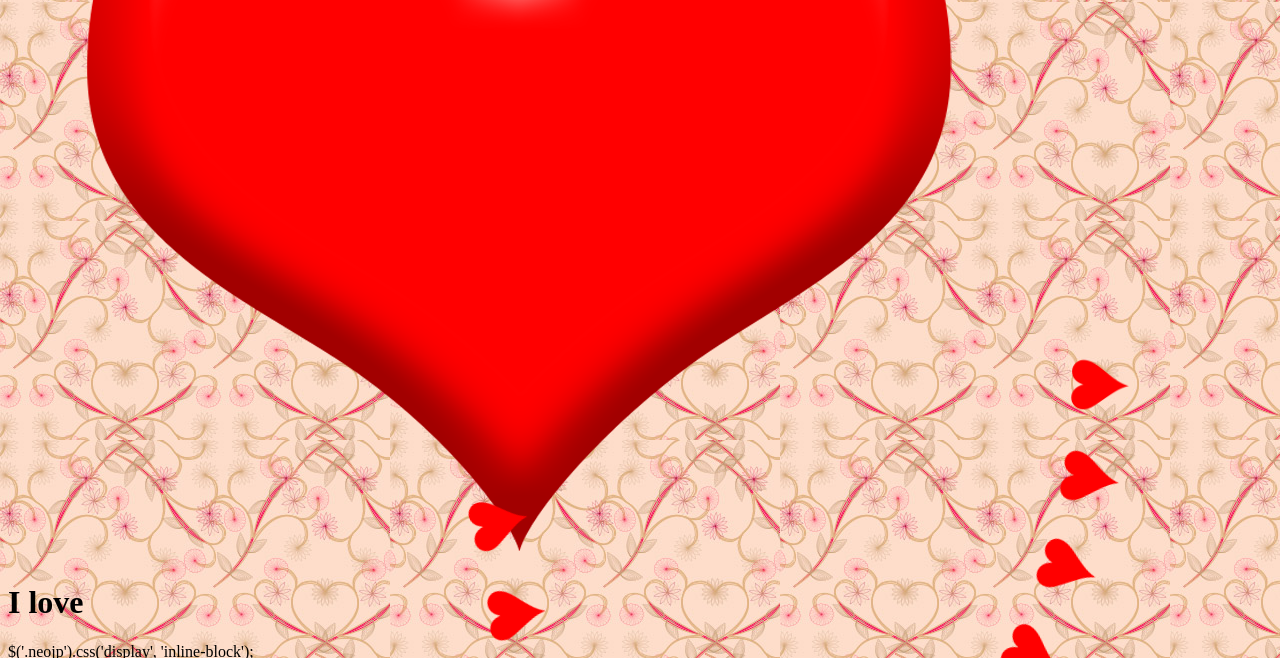
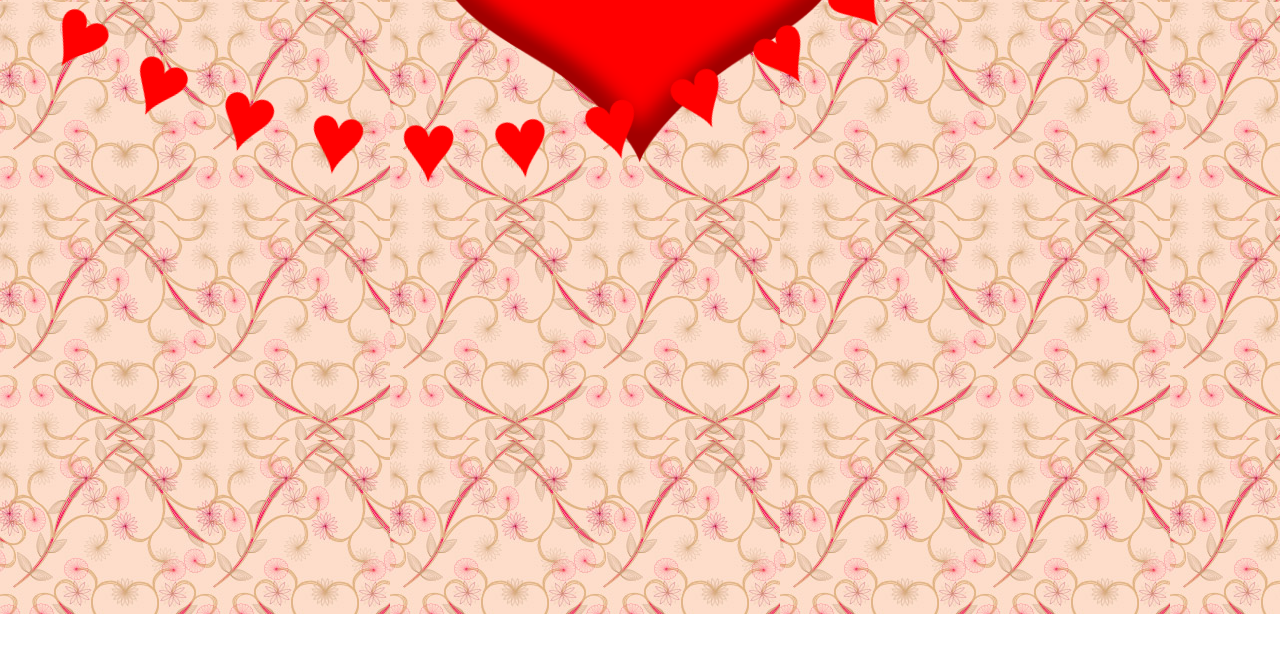
Before and after one commit to vickvasquez/corazon, a plain HTML site: page index.html in a window 1280 px wide. Shown: the part 217-875 px from the top of the page. After the commit the page ends 831 px from the top, so only its background shows below. Drawn offline with nearby package versions, Linux system fonts and the light colour scheme.

Commit message:
Update index.html

```diff
--- a/index.html
+++ b/index.html
@@ -117,12 +117,6 @@
     }
     </script>
 </head>
-        <img src="./img/corazon.png" alt="corazon" />
-    </div>
-        <h1 id="texto">I love</h1>
-
-        $('.neojp').css('display', 'inline-block');
-
 <body>
     <div id="latido">
          <h1 id="texto">I love <span></span></h1>
```
